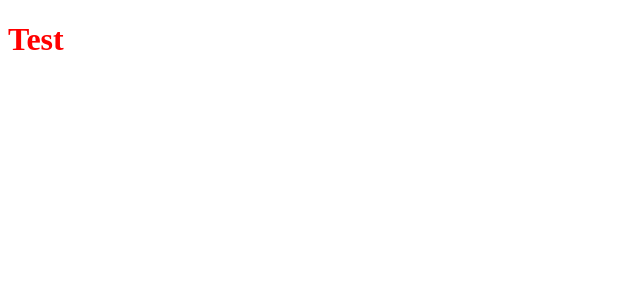
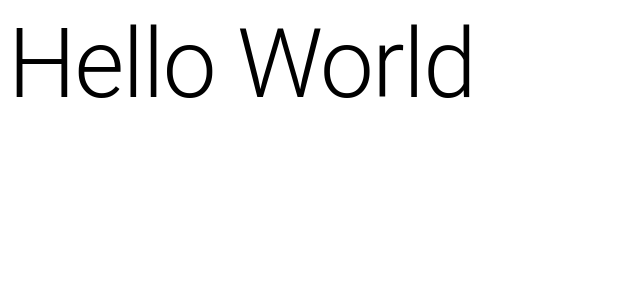
Before and after one commit to Wick-Lim/test-menu-1, a React (Vite) app: page / in a window 1280 px wide. Shown: the top 300 px of the page, without its empty margins (0-640 px from the left). Built offline with nearby package versions, Linux system fonts and the light colour scheme; the HTML template or start-up script is replaced by a standard one.

Commit message:
base commit

```diff
--- a/package.json
+++ b/package.json
@@ -13,6 +13,7 @@
     "@emotion/cache": "^11.11.0",
     "@emotion/react": "^11.11.1",
     "@emotion/styled": "^11.11.0",
+    "@mui/material": "^5.15.0",
     "react": "^18.2.0",
     "react-dom": "^18.2.0"
   },
--- a/src/App.tsx
+++ b/src/App.tsx
@@ -1,13 +1,9 @@
-import styled from "@emotion/styled";
-
-const Test = styled.h1({
-  color: 'red',
-});
+import { Typography } from "@mui/material";
 
 function App() {
   return (
     <>
-      <Test>Test</Test>
+      <Typography variant="h1">Hello World</Typography>
     </>
   );
 }
```
Also changed, not shown: 1 other file (tests, documents, lock files or other folders).
